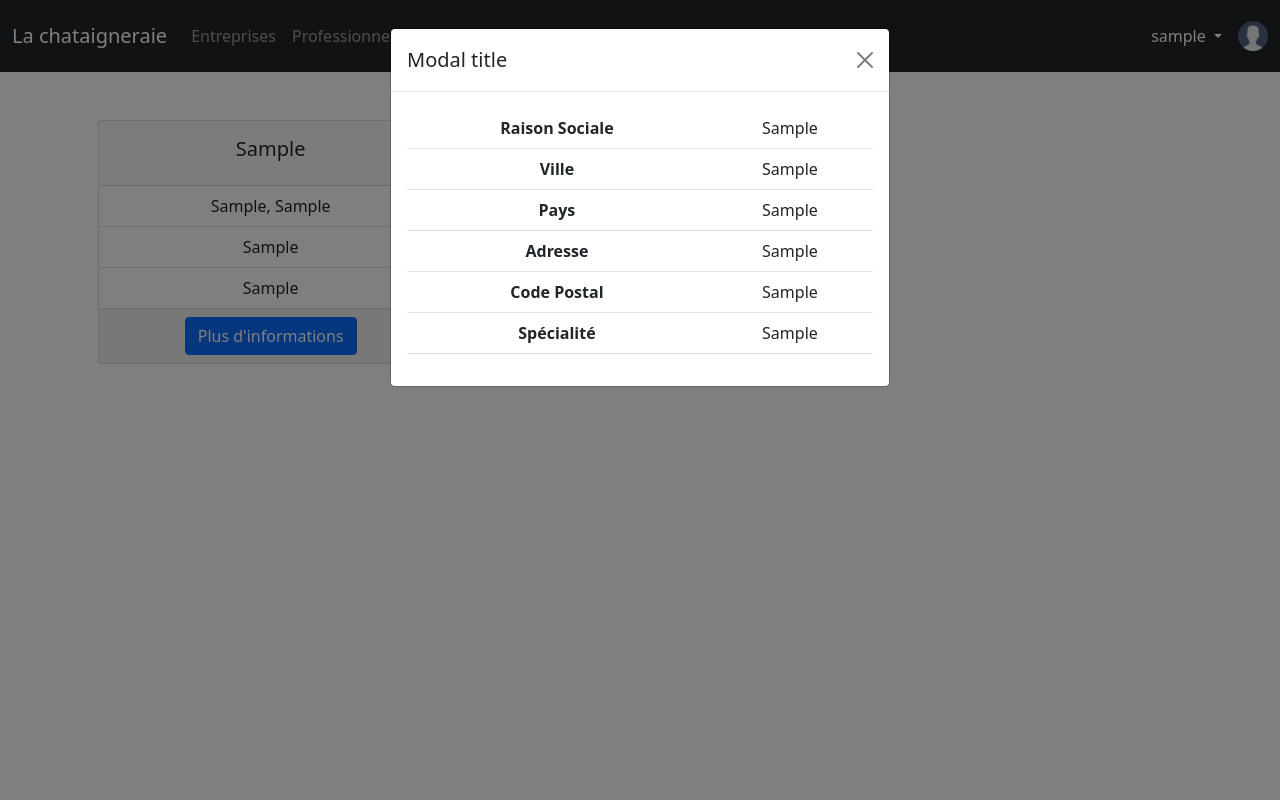
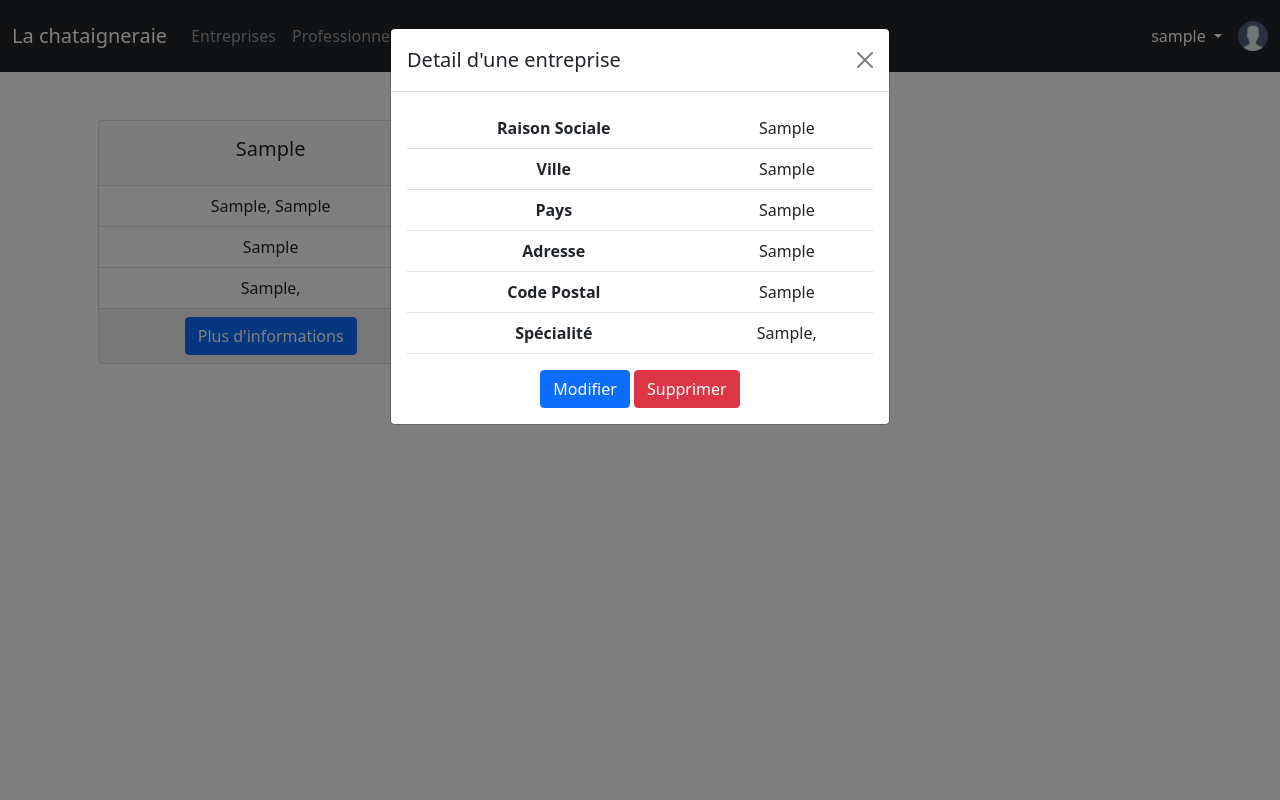
Before and after one commit to MADcampusgithub/AFLM_Application_Chataigneraie, a Symfony app: template AFLM_App/templates/entreprises.html.twig in a window 1280 px wide. Run offline with Twig, Linux system fonts and the light colour scheme; the template is opened without the code that fills it: most values are stand-ins (such as "Sample title", 1, 10 or a date in 2020); some libraries are stand-ins or nearby versions.

Commit message:
Crud for entreprises

```diff
--- a/AFLM_App/templates/entreprises.html.twig
+++ b/AFLM_App/templates/entreprises.html.twig
@@ -16,7 +16,11 @@
         <ul class="list-group list-group-flush text-left">
             <li class="list-group-item">{{ ent.entVille }}, {{ ent.entCP }} </li>
             <li class="list-group-item">{{ ent.entPays }}</li>
-            <li class="list-group-item">{{ ent.entSpecialite[0] }}</li>
+            <li class="list-group-item">
+            {% for spe in ent.entSpecialite %}
+              {{ spe }},
+            {% endfor %}
+            </li>
         </ul>
       <div class="card-footer">
         <a href="{{ path('app_entreprises') }}?id={{ ent.id }}" class="btn btn-primary">Plus d'informations</a>
@@ -31,37 +35,46 @@
     <div class="modal-dialog">
       <div class="modal-content">
         <div class="modal-header">
-          <h5 class="modal-title" id="exampleModalLabel">Modal title</h5>
+          <h5 class="modal-title" id="exampleModalLabel">Detail d'une entreprise</h5>
           <button type="button" class="btn-close" data-bs-dismiss="modal" aria-label="Close"></button>
         </div>
         <div class="modal-body">
           <table class="table">
             <tbody>
               <tr>
-              <th scope="col">Raison Sociale</th>
-              <td scope="col">{{ entreprise.entRs }}</th>
+                <th>Raison Sociale</th>
+                <td>{{ entreprise.entRs }}</td>
               </tr>
-              <th scope="col">Ville</th>
-              <td scope="col">{{ entreprise.entVille }}</th>
+              <tr>
+                <th>Ville</th>
+                <td>{{ entreprise.entVille }}</td>
               </tr>
-              <th scope="col">Pays</th>
-              <td scope="col">{{ entreprise.entPays }}</th>
+              <tr>
+                <th>Pays</th>
+                <td>{{ entreprise.entPays }}</td>
               </tr>
-              <th scope="col">Adresse</th>
-              <td scope="col">{{ entreprise.entAdresse1 }}</th>
+              <tr>
+                <th>Adresse</th>
+                <td>{{ entreprise.entAdresse1 }}</td>
               </tr>
-              <th scope="col">Code Postal</th>
-              <td scope="col">{{ entreprise.entCP }}</th>
+              <tr>
+                <th>Code Postal</th>
+                <td>{{ entreprise.entCP }}</td>
               </tr>
-              <th scope="col">Spécialité</th>
-              <td scope="col">
+              <tr>
+                <th>Spécialité</th>
+                <td>
                   {% for spe in entreprise.entSpecialite %}
-                  {{ spe }}
+                    {{ spe }},
                   {% endfor %}
-              </th>
+                </td>
               </tr>
-          </thead>
+            </tbody>
           </table>
+          <form action="{{path("suppr_entreprises", {"id" : entreprise.id})}}" method="DELETE">
+            <button type="submit" class="btn btn-primary">Modifier</button>
+            <button type="submit" class="btn btn-danger">Supprimer</button>
+          </form>
         </div>
       </div>
     </div>
```
Also changed, not shown: AFLM_App/src/Controller/EntreprisesController.php (+24 -3 lines). Lines whose indentation alone changed are shown as unchanged.
